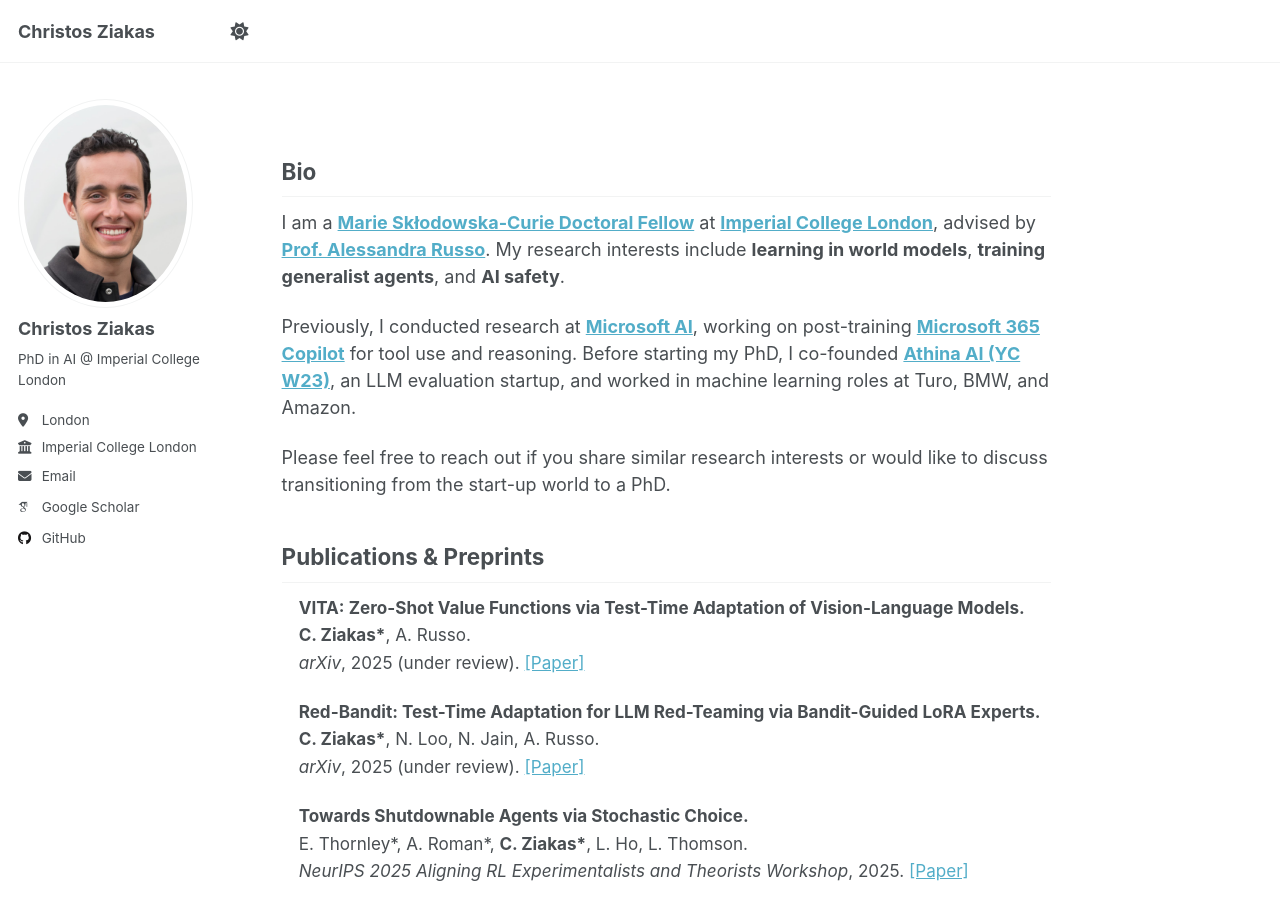
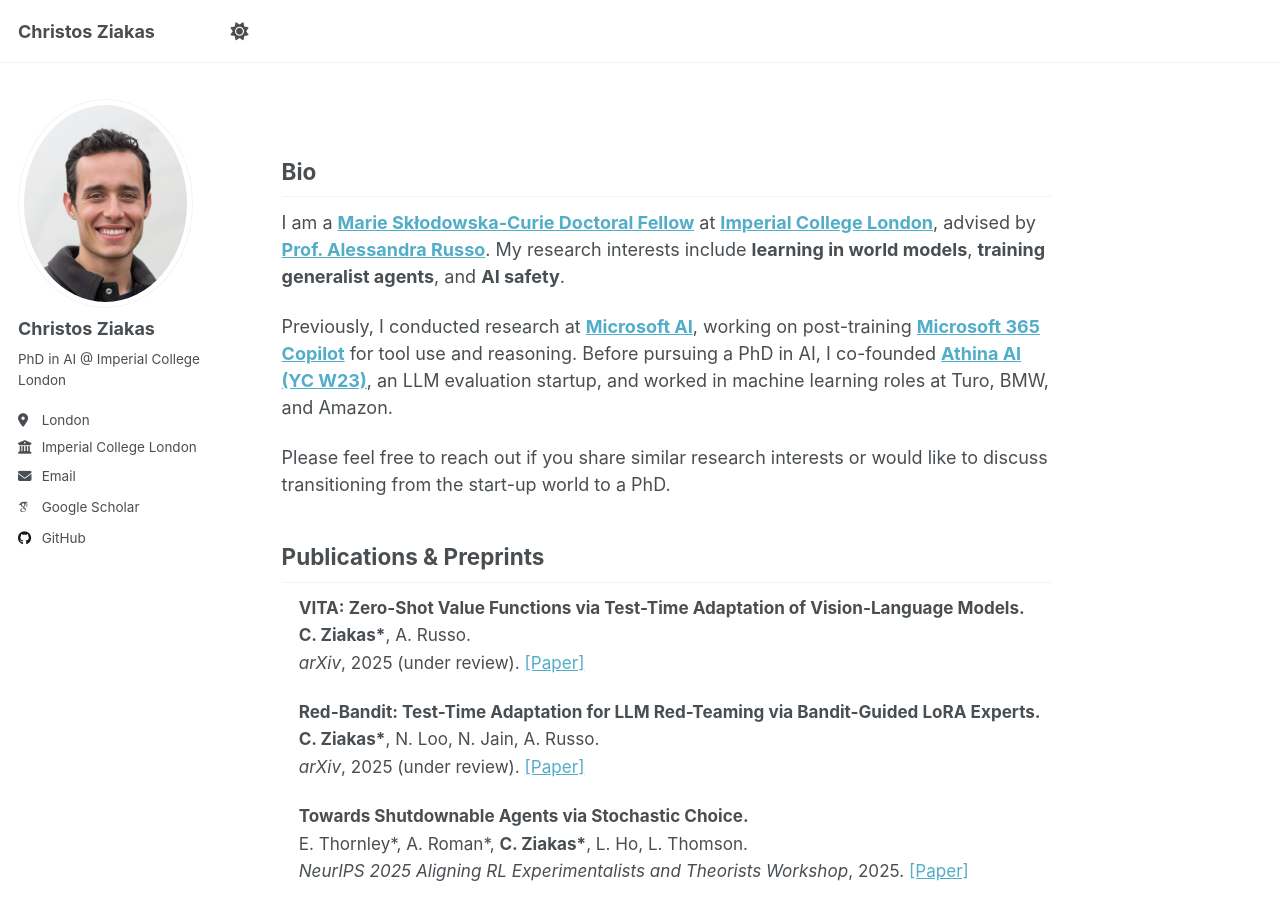
Before and after one commit to chziakas/chziakas.github.io, a Jekyll site: the page built from _pages/about.md, in a window 1280 px wide and 900 px high. Built offline with Jekyll 4.4.1, drawn with Linux system fonts in a browser that asks for light colours; some web fonts are replaced; a script that is not in the unit is left out.

Commit message:
feat: add

```diff
--- a/_pages/about.md
+++ b/_pages/about.md
@@ -11,7 +11,7 @@ redirect_from:
 
 I am a [**Marie Skłodowska-Curie Doctoral Fellow**](https://marie-sklodowska-curie-actions.ec.europa.eu/) at [**Imperial College London**](https://www.imperial.ac.uk/), advised by [**Prof. Alessandra Russo**](https://www.doc.ic.ac.uk/~acr/). My research interests include **learning in world models**, **training generalist agents**, and **AI safety**.
 
-Previously, I conducted research at [**Microsoft AI**](https://www.microsoft.com/en-us/ai), working on post-training [**Microsoft 365 Copilot**](https://www.microsoft.com/en-us/microsoft-365/copilot) for tool use and reasoning. Before starting my PhD, I co-founded [**Athina AI (YC W23)**](https://www.athina.ai/), an LLM evaluation startup, and worked in machine learning roles at Turo, BMW, and Amazon.
+Previously, I conducted research at [**Microsoft AI**](https://www.microsoft.com/en-us/ai), working on post-training [**Microsoft 365 Copilot**](https://www.microsoft.com/en-us/microsoft-365/copilot) for tool use and reasoning. Before pursuing a PhD in AI, I co-founded [**Athina AI (YC W23)**](https://www.athina.ai/), an LLM evaluation startup, and worked in machine learning roles at Turo, BMW, and Amazon.
 
 Please feel free to reach out if you share similar research interests or would like to discuss transitioning from the start-up world to a PhD.
 
```
